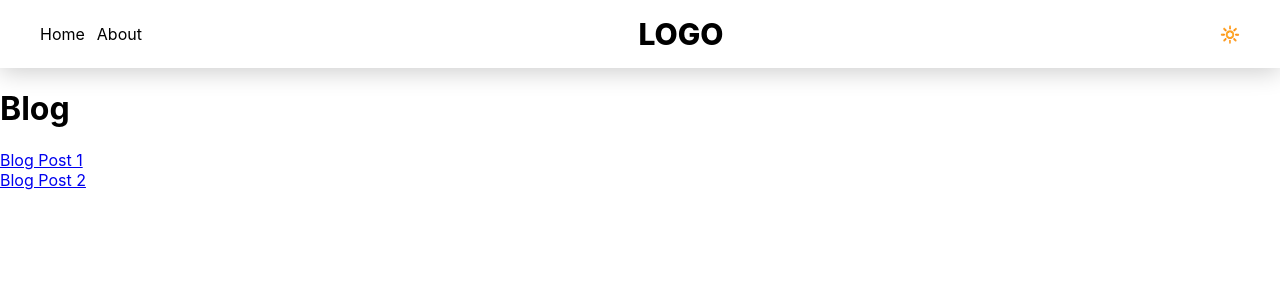
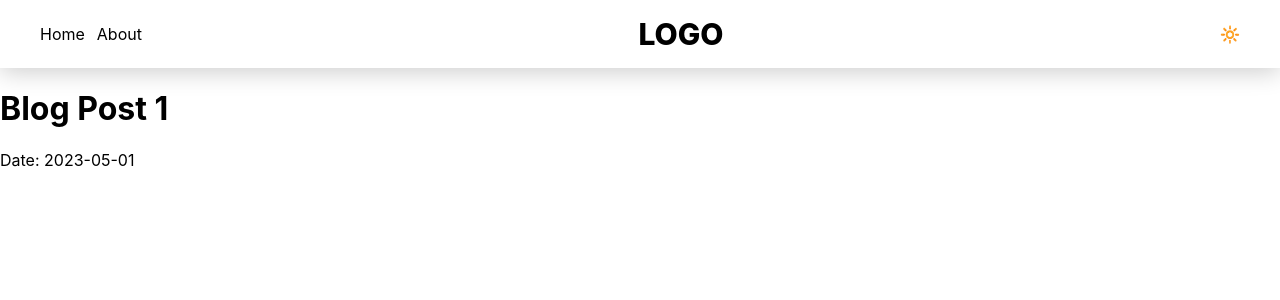
Before and after one commit to BooleanWhale/ashleysw-site, a React (Create React App) app: page /blog/1 in a window 1280 px wide. Shown: the top 300 px of the page. Built offline with nearby package versions, Linux system fonts and the light colour scheme.

Commit message:
Replaced gray-matter and marked with react-markdown

```diff
--- a/package.json
+++ b/package.json
@@ -14,6 +14,7 @@
     "marked": "^5.0.4",
     "react": "^18.2.0",
     "react-dom": "^18.2.0",
+    "react-markdown": "^8.0.7",
     "react-router-dom": "^6.11.0",
     "react-scripts": "5.0.1",
     "typescript": "^4.9.5",
--- a/src/App.tsx
+++ b/src/App.tsx
@@ -15,7 +15,7 @@ function App() {
         <Routes>
           <Route path="/" element={<Home />}></Route>
           <Route path="/blog" element={<Blog />}></Route>
-          <Route path="/blog/:slug" element={<Blog />} />
+          <Route path="/blog/:id" element={<Article />} />
         </Routes>
       </main>
     </Router>
--- a/src/pages/Article.tsx
+++ b/src/pages/Article.tsx
@@ -1,25 +1,24 @@
 import React from 'react';
 import { useParams } from 'react-router-dom';
 import blogData from '../articles/blogData.json';
-import grayMatter from 'gray-matter';
-import marked from 'marked';
+import ReactMarkdown from 'react-markdown';
 
 const Article: React.FC = () => {
   const { id } = useParams<{ id: string }>();
   const blog = blogData.find((post) => post.id === id);
 
+
   if (!blog) {
     return <div>Blog post not found</div>;
   }
 
-  const markdownContent = require(`../articles/${blog.content}`);
-  const { data, content } = grayMatter(markdownContent.default);
+  const markdownContent = require(`../articles/${blog.content}`).default;
 
   return (
     <div>
-      <h1>{data.title}</h1>
-      <p>Date: {data.date}</p>
-      <div dangerouslySetInnerHTML={{ __html: marked(content) }} />
+      <h1>{blog.title}</h1>
+      <p>Date: {blog.date}</p>
+      <ReactMarkdown>{markdownContent}</ReactMarkdown>
     </div>
   );
 };
--- a/src/pages/Blog.tsx
+++ b/src/pages/Blog.tsx
@@ -1,22 +1,18 @@
 import React from 'react';
 import { Link } from 'react-router-dom';
-
-interface BlogPost {
-  slug: string;
-  title: string;
-}
+import blogData from '../articles/blogData.json';
 
 const Blog: React.FC = () => {
-  const blogPosts: BlogPost[] = require('../articles/blogData.json');
-
   return (
     <div>
-      <h1>Blog</h1>
-      {blogPosts.map((post) => (
-        <div key={post.slug}>
-          <Link to={`/blog/${post.slug}`}>{post.title}</Link>
-        </div>
-      ))}
+      <h1>Blog List</h1>
+      <ul>
+        {blogData.map((blog) => (
+          <li key={blog.id}>
+            <Link to={`/blog/${blog.id}`}>{blog.title}</Link>
+          </li>
+        ))}
+      </ul>
     </div>
   );
 };
```
Also changed, not shown: 1 other file (tests, documents, lock files or other folders).
